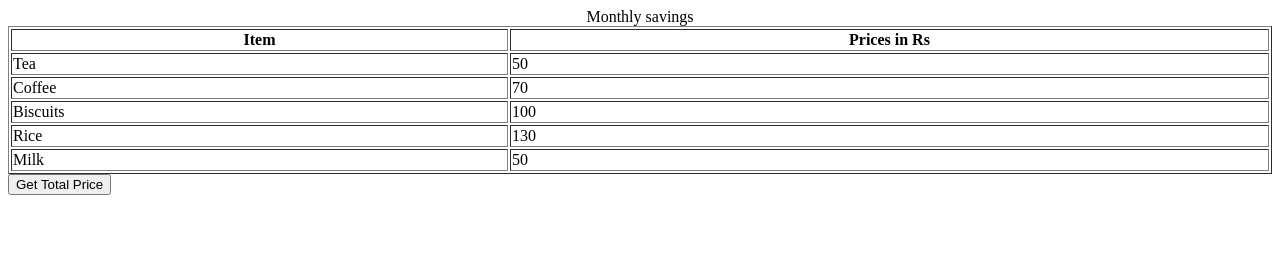
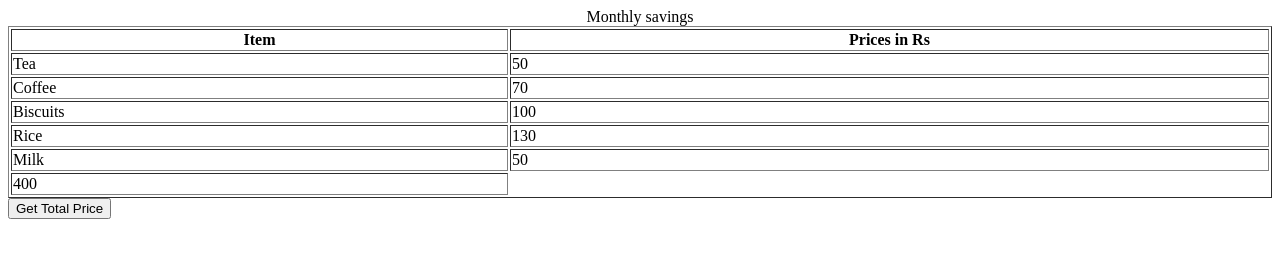
Before and after one commit to acciojob/grofers-checkout-tilak-c, a website: page main.html in a window 1280 px wide. Both pictures are taken after a click on the button "Get Total Price". Drawn offline with Linux system fonts and the light colour scheme.

Commit message:
created a submission

```diff
--- a/main.html
+++ b/main.html
@@ -8,7 +8,7 @@
 
 <body>
     <!-- the entire body must be written by student -->
-    <table style="width: 100%" border="1">
+    <table style="width: 100%" border="1" id="table">
     <caption>
       Monthly savings
     </caption>
--- a/script.js
+++ b/script.js
@@ -6,8 +6,13 @@ let sum=0;
 const getSum = () => {
 //Add your code here
   for(let i=0;i<sumPrice.length;i++){
-	  sum+=parseInt(sumPrice[i].value);
+	  sum+=parseInt(sumPrice[i].textContent);
   }
+	const table=document.getElementById('table');
+	let a=document.createElement('tr');
+	a.innerHTML=
+		`<td>${sum}</td>`
+	table.appendChild(a);
 
 };
 
```
